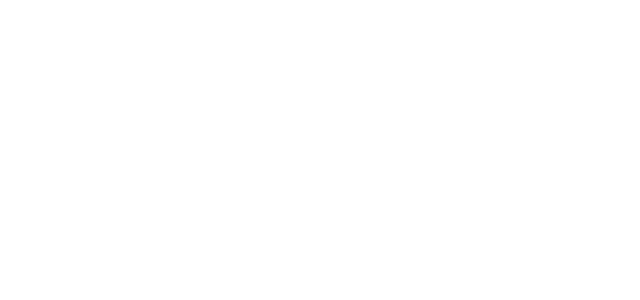
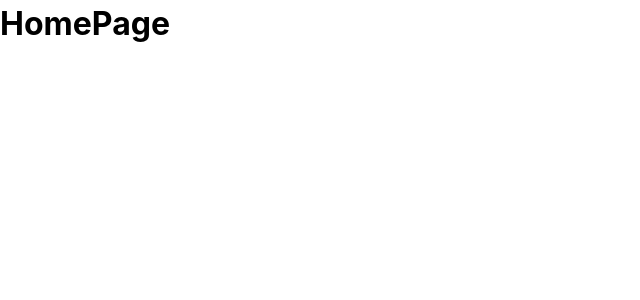
Before and after one commit to jerichodon1998/Ingenuity-Trial-Project, a React (Vite) app: page / in a window 1280 px wide. Shown: the top 300 px of the page, without its empty margins (0-640 px from the left). Built offline with nearby package versions, Linux system fonts and the light colour scheme.

Commit message:
setting basic routing

```diff
--- a/src/App.tsx
+++ b/src/App.tsx
@@ -1,11 +1,33 @@
-import './App.css'
+import "./App.css";
+import { createBrowserRouter, RouterProvider } from "react-router-dom";
+import Root from "./routes/root";
+import ErrorPage from "./routes/errorPage";
+import Recipe from "./routes/recipes";
+import User from "./routes/users";
+import Admin from "./routes/admin";
 
 function App() {
+	const router = createBrowserRouter([
+		{
+			path: "/",
+			element: <Root />,
+			errorElement: <ErrorPage />,
+		},
+		{
+			path: "recipes/:id",
+			element: <Recipe />,
+		},
+		{
+			path: "users/:id",
+			element: <User />,
+		},
+		{
+			path: "admin/:id",
+			element: <Admin />,
+		},
+	]);
 
-  return (
-    <>
-    </>
-  )
+	return <RouterProvider router={router} />;
 }
 
-export default App
+export default App;
--- /dev/null
+++ b/src/routes/admin.tsx
@@ -0,0 +1,7 @@
+import React from "react";
+
+const Admin: React.FC = () => {
+	return <h1>Admin</h1>;
+};
+
+export default Admin;
--- /dev/null
+++ b/src/routes/errorPage.tsx
@@ -0,0 +1,7 @@
+import React from "react";
+
+const ErrorPage: React.FC = () => {
+	return <h1>404 not found</h1>;
+};
+
+export default ErrorPage;
--- /dev/null
+++ b/src/routes/recipes.tsx
@@ -0,0 +1,7 @@
+import React from "react";
+
+const Recipe: React.FC = () => {
+	return <h1>Recipe</h1>;
+};
+
+export default Recipe;
--- /dev/null
+++ b/src/routes/root.tsx
@@ -0,0 +1,7 @@
+import React from "react";
+
+const Root: React.FC = () => {
+	return <h1>HomePage</h1>;
+};
+
+export default Root;
--- /dev/null
+++ b/src/routes/users.tsx
@@ -0,0 +1,7 @@
+import React from "react";
+
+const User: React.FC = () => {
+	return <h1>User</h1>;
+};
+
+export default User;
```
